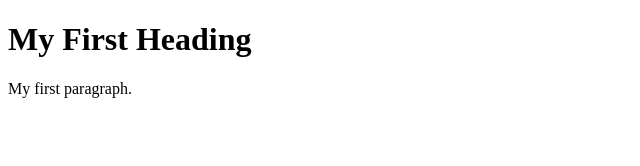
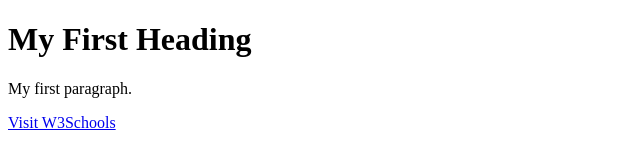
Before and after one commit to estanislau/w3schools-html, a plain HTML site: page index.html in a window 1280 px wide. Shown: the whole page, without its empty margins (0-640 px from the left). Drawn offline with Linux system fonts and the light colour scheme.

Commit message:
Criado .gitignore, imgs/ e modificado index.html

```diff
--- a/index.html
+++ b/index.html
@@ -7,6 +7,7 @@
 
 <h1>My First Heading</h1>
 <p>My first paragraph.</p>
+<a href="https://ww.w3schools.com">Visit W3Schools</a>
 
 </body>
 </html>
```
Also changed, not shown: imgs/img_girl.jpg (added), 1 other file.
